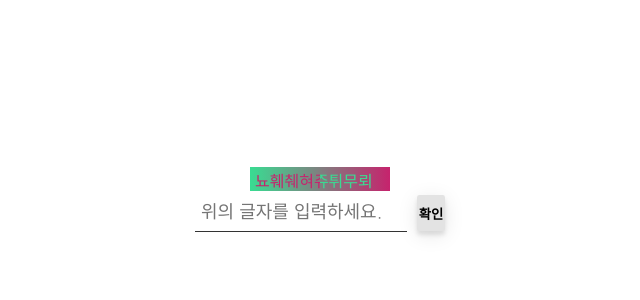
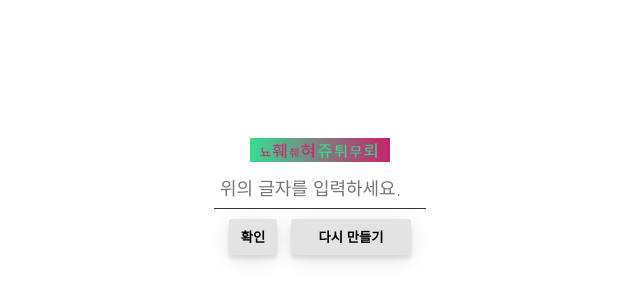
Before and after one commit to sshrik/Captcha-Generator, a plain HTML site: page index.html in a window 1280 px wide. Shown: the part 204-504 px from the top of the page, without its empty margins (320-960 px from the left). Drawn offline with Linux system fonts and the light colour scheme.

Commit message:
feat/add regen button.

```diff
--- a/index.html
+++ b/index.html
@@ -16,9 +16,14 @@
         </div>
         <div class="input-body">
             <input type="text" placeholder="위의 글자를 입력하세요.">
-            <button>
-                <p>확인</p>
-            </button>
+            <div>
+                <button class="acceptor">
+                    <p>확인</p>
+                </button>
+                <button class="regen">
+                    <p>다시 만들기</p>
+                </button>
+            </div>
         </div>
     </body>
 </html>
--- a/script.js
+++ b/script.js
@@ -1,7 +1,7 @@
 const CAPTCHA_LENGTH = 8;
 const STRING_BANK = "가개갸거게겨고괴괘교구귀궤규그긔기나내냐너네녀노뇌놰뇨누뉘눼뉴느늬니다대댜더데뎌도되돼됴두뒤뒈류드듸디라래랴러레려로뢰뢔료루뤼뤠류르리마매먀머메며모뫼뫠묘무뮈뭬뮤므믜미바배뱌버베벼보뵈봬뵤부뷔붸뷰브븨비사새샤서세셔소쇠쇄쇼수쉬쉐슈브븨비아애야어에여오외왜요우위웨유으의이자재쟈저제져조죄좨죠주쥐줴쥬즈즤지차채챠처체쳐초최쵀쵸추취췌츄츠치카캐캬커케켜코쾨쾌쿄쿠퀴퀘큐크키타태탸터테텨토퇴퇘툐투튀퉤튜트틔티파패퍄퍼페펴포푀표푸퓌퓨프피하해햐허헤혀호회홰효후휘훼휴흐희히"
-const WIDTH = 140;
-const HEIGHT = 24;
+const WIDTH = 200;
+const HEIGHT = 36;
 
 function getRandomColor() {
     const color = {
@@ -31,6 +31,15 @@ function getOneLetter() {
     return STRING_BANK.charAt(index);
 }
 
+function genRandomFontSize(fontType="Black Han Sans") {
+    const randomSize = [16, 18, 20, 22, 24];
+    const index = Math.floor(Math.random() * randomSize.length);
+    return {
+        fontStyle: `${randomSize[index]}px ${fontType}`,
+        fontSize: randomSize[index],
+    };
+}
+
 function genKoreanCaptcha() {
     let result = "";
     for(let i = 0; i < CAPTCHA_LENGTH; i++) {
@@ -44,7 +53,7 @@ function checkCaptcha(src, dest) {
     return src === dest;
 }
 
-function gradientFilter(ctx) {
+function gradientFilter(ctx, colorBreakLocation) {
     let backgroundGradient = ctx.createLinearGradient(0, 0, WIDTH, 0);
     const baseColor = getRandomColor();
     const backgroundStartColor = colorToString(baseColor);
@@ -56,8 +65,8 @@ function gradientFilter(ctx) {
     ctx.fillRect(0, 0, WIDTH, HEIGHT);
 
     let reverseBackgroundGradient = ctx.createLinearGradient(0, 0, WIDTH, 0);
-    reverseBackgroundGradient.addColorStop(0.5, backgroundEndColor);
-    reverseBackgroundGradient.addColorStop(0.5, backgroundStartColor);
+    reverseBackgroundGradient.addColorStop(colorBreakLocation, backgroundEndColor);
+    reverseBackgroundGradient.addColorStop(colorBreakLocation, backgroundStartColor);
     return reverseBackgroundGradient
 }
 
@@ -69,18 +78,38 @@ function loadCaptcha() {
     $canvasText.width = WIDTH;
     $canvasText.height = HEIGHT;
 
-    // 여러 filter를 Random하게 작성
-    let reverseBackgroundGradient = gradientFilter(ctx);
+    const fontStyleList = [];
+    let total = 0;
+    let colorBreakLocation = 0;
+    // 글자와 글자 스타일을 작성
+    for(let i = 0; i < CAPTCHA_LENGTH; i++) {
+        const tempStyle = genRandomFontSize();
+        fontStyleList.push(tempStyle);
+        total += tempStyle.fontSize;
+        if(i < CAPTCHA_LENGTH / 2) {
+            colorBreakLocation += tempStyle.fontSize;
+        }
+    }
+    let before = Math.floor((WIDTH - total) / 2);
+    colorBreakLocation += before;
 
-    // 글자를 작성
-    ctx.font = '16px Black Han Sans';
+    // 여러 filter를 Random하게 작성 - 글자 중간부터 색을 변경한다.
+    let reverseBackgroundGradient = gradientFilter(ctx, colorBreakLocation/WIDTH);
+
     ctx.fillStyle = reverseBackgroundGradient;
-    ctx.fillText(captchaCode, 5, 20);
+
+
+    for(let i = 0; i < CAPTCHA_LENGTH; i++) {
+        const { fontStyle, fontSize } = fontStyleList[i];
+        ctx.font = fontStyle;
+        ctx.fillText(captchaCode.charAt(i), before, 28);
+        before += fontSize;
+    }
     return captchaCode;
 }
 
 window.onload = () => {
-    const captchaCode = loadCaptcha();
+    let captchaCode = loadCaptcha();
     const $input = document.querySelector("input");
     $input.addEventListener('input', (e) => {
         if(checkCaptcha($input.value, captchaCode)) {
@@ -88,10 +117,16 @@ window.onload = () => {
         }
     });
 
-    const $btn = document.querySelector("button");
+    const $btn = document.querySelector(".acceptor");
     $btn.addEventListener('click', (e) => {
         if(checkCaptcha($input.value, captchaCode)) {
             console.log("GOOD!");
         }
     });
+
+    const $regen = document.querySelector(".regen");
+    $regen.addEventListener('click', (e) => {
+        captchaCode = loadCaptcha();
+    });
+
 }
--- a/style.css
+++ b/style.css
@@ -21,8 +21,7 @@ body {
     display: flex;
     justify-content: center;
     align-items: center;
-    width: 250px;
-    height: 24px;
+    flex-direction: column;
     margin-top: 10px;
 }
 
@@ -33,12 +32,10 @@ input, input:focus {
     border: none;
     outline: none;
     border-bottom: 1px solid #333;
-    margin-right: 10px;
+    margin-bottom: 10px;
 }
 
 button {
-    width: 48px;
-    height: 36px;
     border-radius: 2.4px;
     background-color: #e3e3e3;
     border: none;
@@ -53,6 +50,17 @@ button:active {
     box-shadow: 0px 4px 4px rgba(0, 0, 0, 0), 0px 4px 20px rgba(0, 0, 0, 0);
 }
 
+.acceptor {
+    width: 48px;
+    height: 36px;
+    margin-right: 10px;
+}
+
+.regen {
+    width: 120px;
+    height: 36px;
+}
+
 .captcha-text {
     font-family: 'Black Han Sans', sans-serif;
     width: 140px;
```
